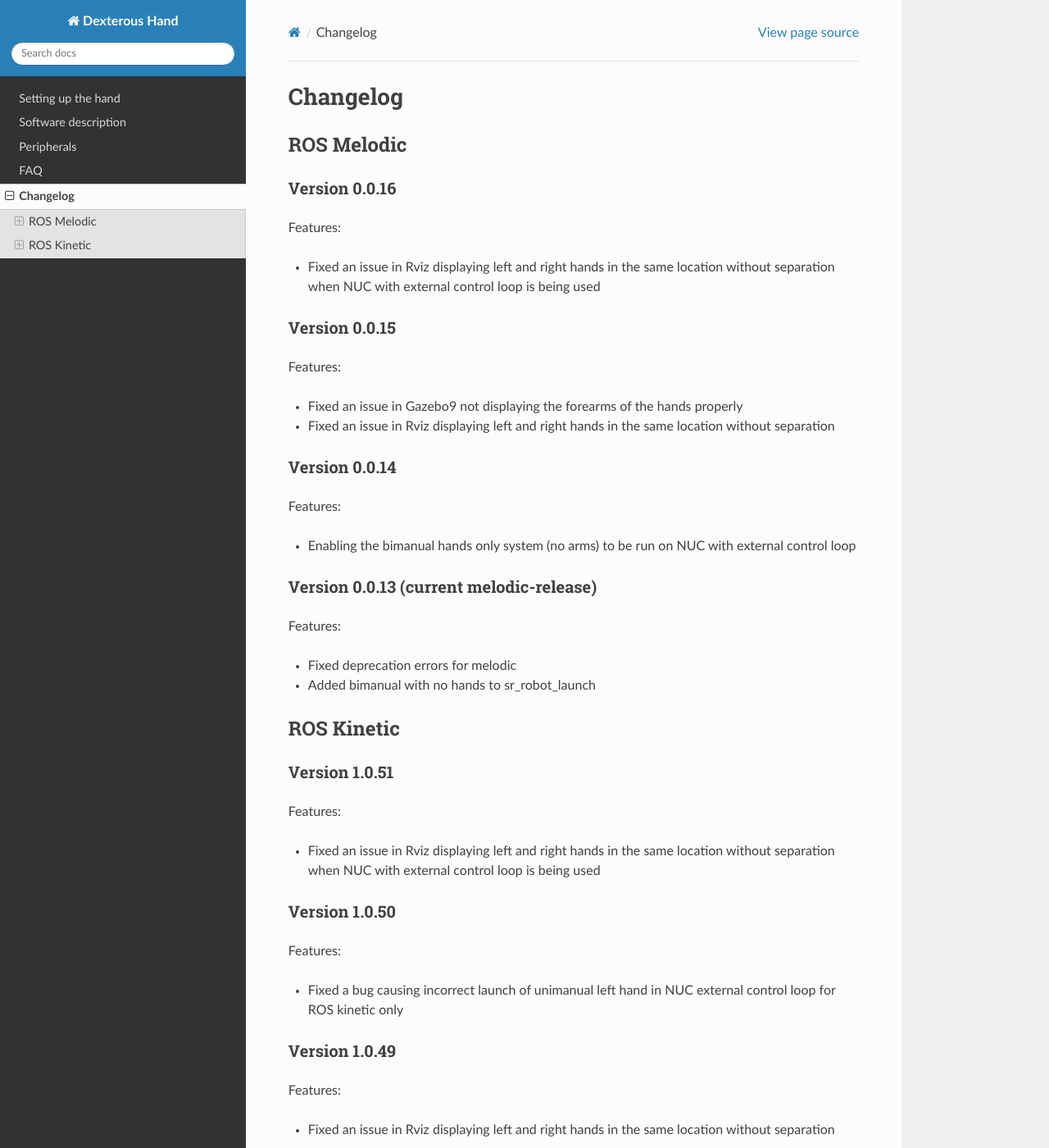
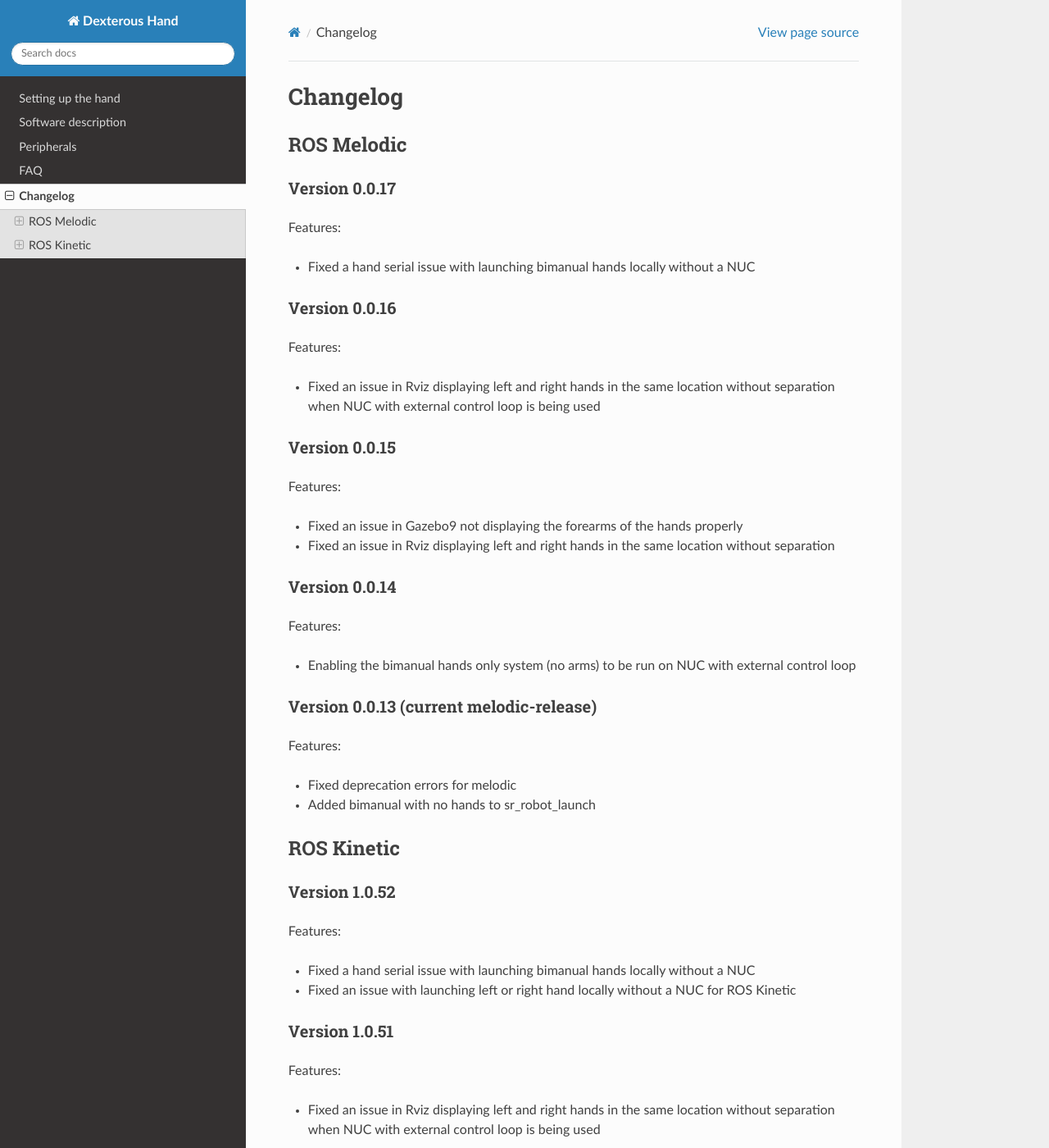
Before and after one commit to shadow-robot/sr_dexterous_hand_documentation, a Sphinx documentation site: the page built from docs/user_guide/5_changelog.md, in a window 1280 px wide and 1400 px high. Shown: the whole window at 82% size. Built offline with Sphinx 7.4.7 and the Read the Docs theme 2.0.0, drawn with Linux system fonts in a browser that asks for light colours.

Commit message:
Update 5_changelog.md

```diff
--- a/docs/user_guide/5_changelog.md
+++ b/docs/user_guide/5_changelog.md
@@ -1,6 +1,12 @@
 # Changelog
 
 ## ROS Melodic
+
+### Version 0.0.17
+
+Features:
+
+* Fixed a hand serial issue with launching bimanual hands locally without a NUC
 
 ### Version 0.0.16
 
@@ -30,6 +36,12 @@ Features:
 
 ## ROS Kinetic
 
+### Version 1.0.52
+
+Features:
+
+* Fixed a hand serial issue with launching bimanual hands locally without a NUC
+* Fixed an issue with launching left or right hand locally without a NUC for ROS Kinetic
 
 ### Version 1.0.51
 
```
